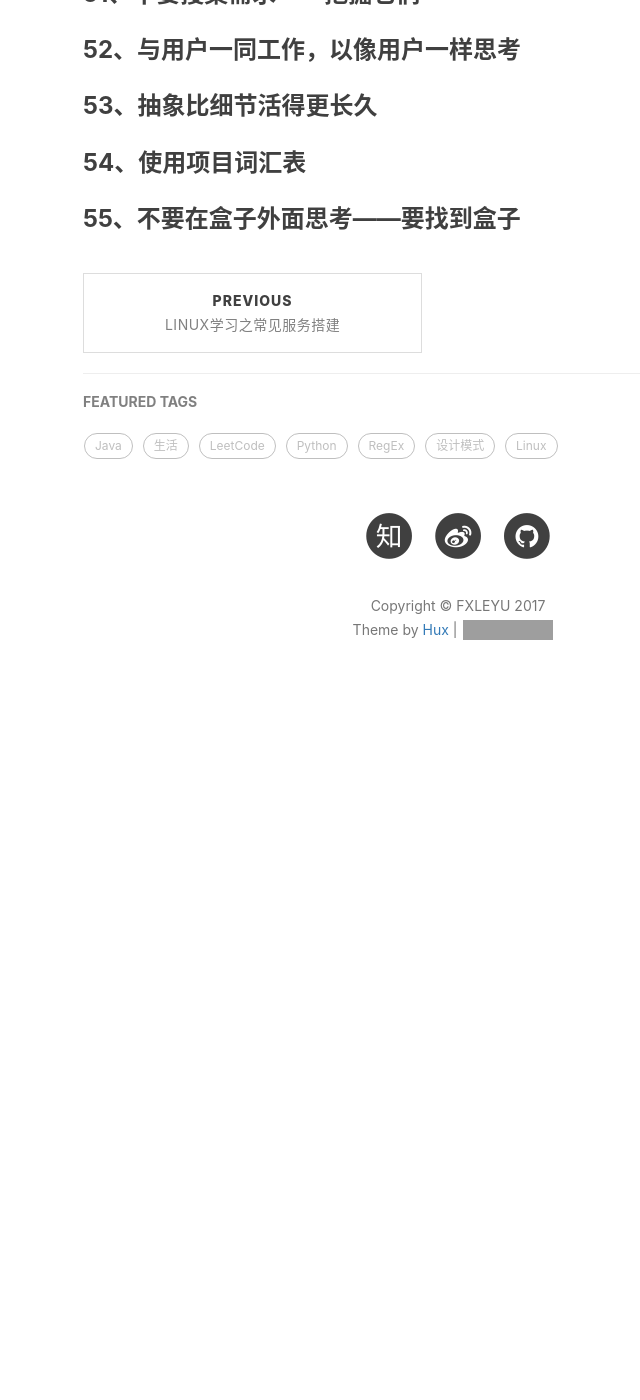
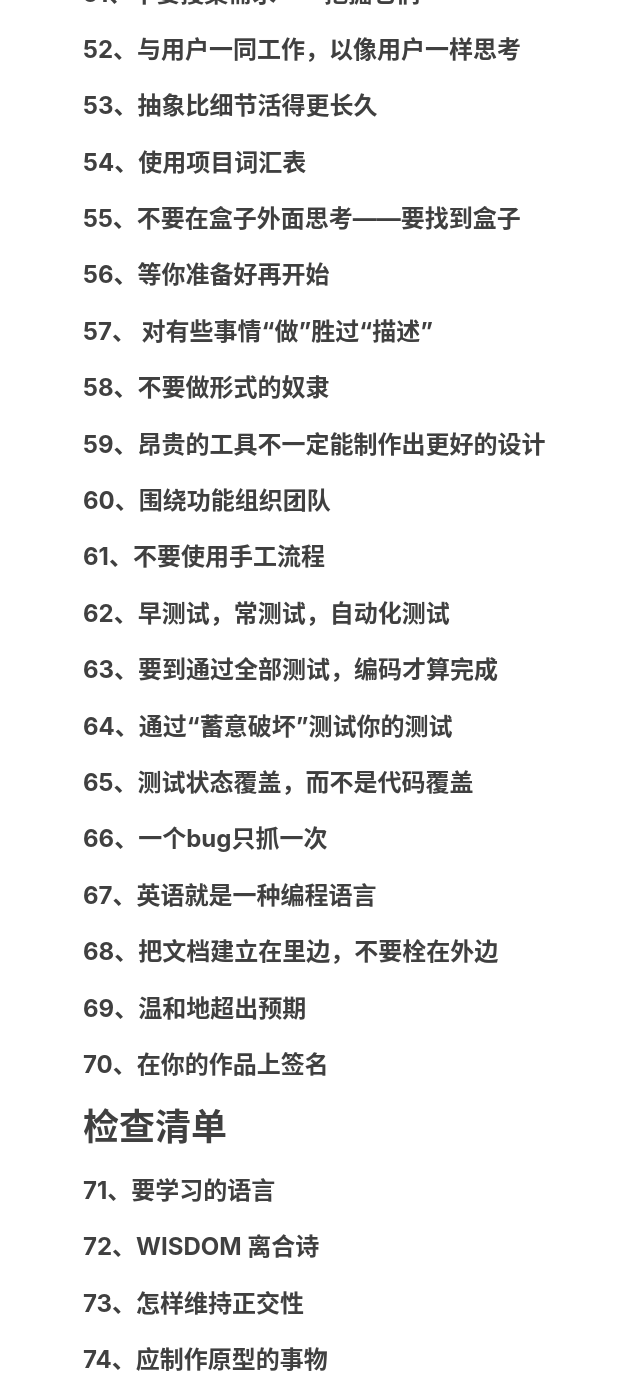
Before and after one commit to fxleyu/fxleyu.github.io, a Jekyll site: the page built from _posts/2017-05-11-the-note-of-the-pragmatic-programmer.md, in a window 1280 px wide and 1400 px high, scrolled down 3406 px. Shown: the whole window, without its empty margins (182-822 px from the left). Built offline with Jekyll 4.4.1, drawn with Linux system fonts in a browser that asks for light colours; nearby versions of some CDN libraries; comment, search, counter and statistics services are not loaded; before the commit the page ends 4140 px from its top, so only the background shows below that; some of the changed text lies outside the part shown; grey boxes are pictures that could not be loaded.

Commit message:
UPDATE the note of book

```diff
--- a/_posts/2017-05-11-the-note-of-the-pragmatic-programmer.md
+++ b/_posts/2017-05-11-the-note-of-the-pragmatic-programmer.md
@@ -116,3 +116,57 @@ tags:
 ### 54、使用项目词汇表
 
 ### 55、不要在盒子外面思考——要找到盒子
+
+### 56、等你准备好再开始
+
+### 57、 对有些事情“做”胜过“描述”
+
+### 58、不要做形式的奴隶
+
+### 59、昂贵的工具不一定能制作出更好的设计
+
+### 60、围绕功能组织团队
+
+### 61、不要使用手工流程
+
+### 62、早测试，常测试，自动化测试
+
+### 63、要到通过全部测试，编码才算完成
+
+### 64、通过“蓄意破坏”测试你的测试
+
+### 65、测试状态覆盖，而不是代码覆盖
+
+### 66、一个bug只抓一次
+
+### 67、英语就是一种编程语言
+
+### 68、把文档建立在里边，不要栓在外边
+
+### 69、温和地超出预期
+
+### 70、在你的作品上签名
+
+# 检查清单
+
+### 71、要学习的语言
+
+### 72、WISDOM 离合诗
+
+### 73、怎样维持正交性
+
+### 74、应制作原型的事物
+
+### 75、架构问题
+
+### 76、调试检查清单
+
+### 77、函数的得墨忒尔法则
+
+### 78、怎样深思熟虑地编程
+
+### 79、何时进行重构
+
+### 80、劈开戈尔迪斯结
+
+### 81、测试的各个方面
```
